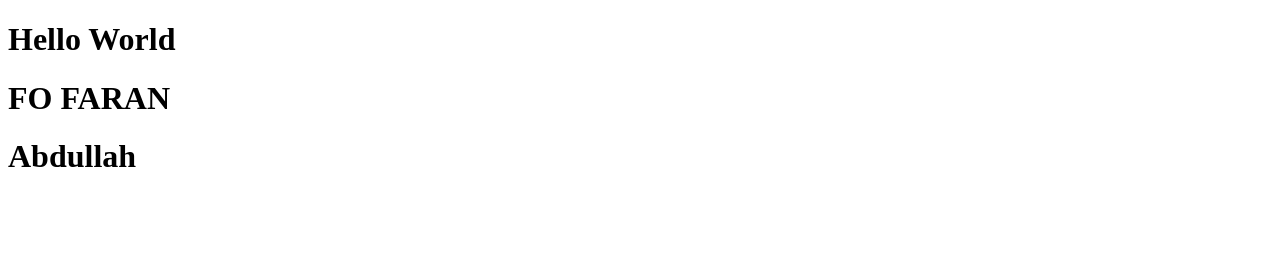
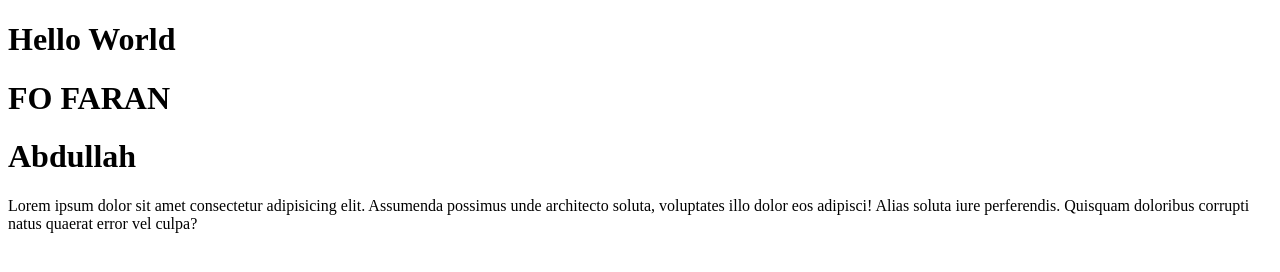
Before and after one commit to FaranGKR/software-version-control-system, a plain HTML site: page frontend/index.html in a window 1280 px wide. Drawn offline with Linux system fonts and the light colour scheme.

Commit message:
New paragraph added

```diff
--- a/frontend/index.html
+++ b/frontend/index.html
@@ -9,5 +9,7 @@
     <h1>Hello World</h1>
     <h1>FO FARAN</h1>
     <h1>Abdullah</h1>
+    <p>Lorem ipsum dolor sit amet consectetur adipisicing elit. Assumenda possimus unde architecto soluta, voluptates illo dolor eos adipisci! Alias soluta iure perferendis. Quisquam doloribus corrupti natus quaerat error vel culpa?</p>
+
 </body>
 </html>
```
